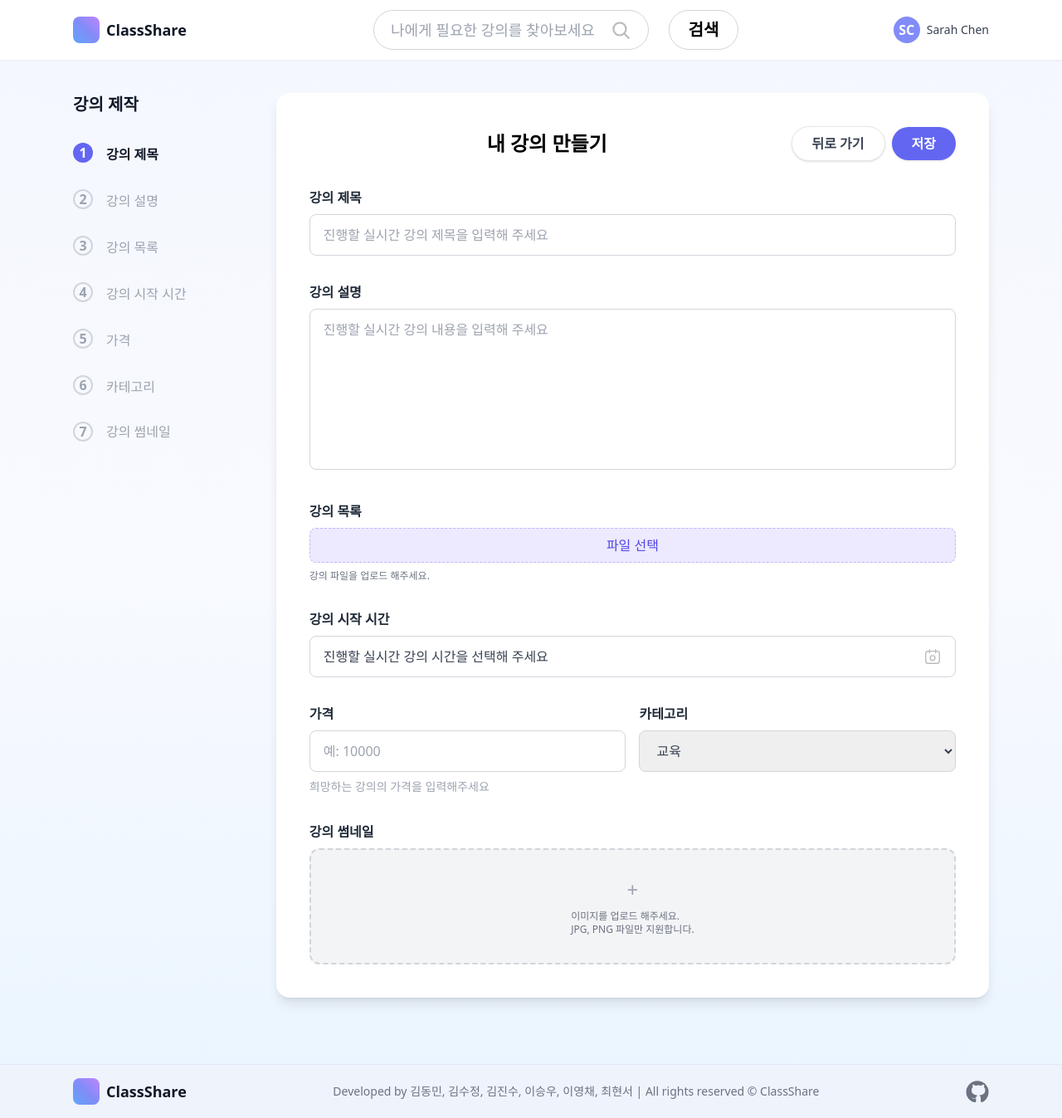
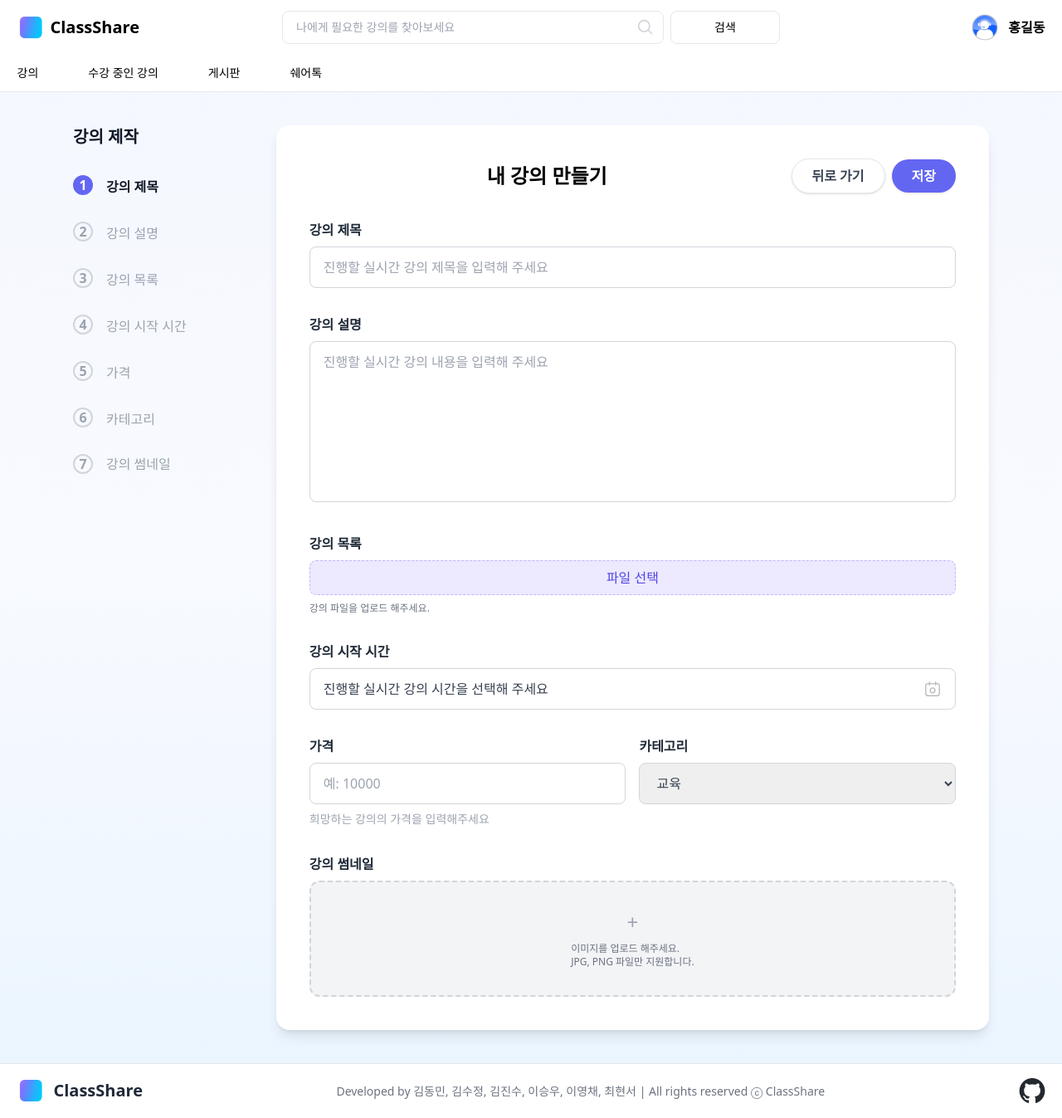
Before and after one commit to ClassShare-Team/ClassShare, a React (Vite) app in the folder client/: page / in a window 1280 px wide. Shown: the whole page at 83% size. Built offline with nearby package versions, Linux system fonts and the light colour scheme; a web font is replaced by a local one.

Commit message:
feat: 강의 생성 페이지 카테고리 추가 및 UI 개선

```diff
--- a/client/src/App.tsx
+++ b/client/src/App.tsx
@@ -1,14 +1,19 @@
-import React from 'react';
-import { BrowserRouter, Routes, Route } from 'react-router-dom';
-import CreateLecturePage from './pages/CreateLecturePage';
+import React from "react";
+import { ThemeProvider } from "styled-components";
+import { theme } from "./theme";
+import { BrowserRouter, Routes, Route } from "react-router-dom";
+import CreateLecturePage from "./pages/CreateLecturePage";
 
-const App: React.FC = () => (
+function App() {
+  return (
+    <ThemeProvider theme={theme}>
       <BrowserRouter>
         <Routes>
           <Route path="/" element={<CreateLecturePage />} />
-      <Route path="/create-lecture" element={<CreateLecturePage />} />
         </Routes>
       </BrowserRouter>
+    </ThemeProvider>
   );
+}
 
 export default App;
--- a/client/src/components/layout/Footer.tsx
+++ b/client/src/components/layout/Footer.tsx
@@ -90,3 +90,4 @@ const GithubIcon = styled.img`
   width: 32px;
   height: 32px;
 `;
+export default Footer;
--- a/client/src/components/layout/Header.tsx
+++ b/client/src/components/layout/Header.tsx
@@ -93,3 +93,4 @@ const LoginButton = styled.button`
   font-weight: 500;
   cursor: pointer;
 `;
+export default Header;
--- a/client/src/pages/CreateLecturePage.tsx
+++ b/client/src/pages/CreateLecturePage.tsx
@@ -1,4 +1,6 @@
 import React, { useRef, useState } from "react";
+import Header from "../components/layout/Header";
+import Footer from "../components/layout/Footer";
 
 function StartTimePicker() {
   const [open, setOpen] = useState(false);
@@ -19,8 +21,10 @@ function StartTimePicker() {
     }
   }, [open]);
 
-  const hourValid = hour === "" || (/^\d{1,2}$/.test(hour) && Number(hour) >= 1 && Number(hour) <= 24);
-  const minValid = minute === "" || (/^\d{1,2}$/.test(minute) && Number(minute) >= 1 && Number(minute) <= 60);
+  const hourValid =
+    hour === "" || (/^\d{1,2}$/.test(hour) && Number(hour) >= 1 && Number(hour) <= 24);
+  const minValid =
+    minute === "" || (/^\d{1,2}$/.test(minute) && Number(minute) >= 1 && Number(minute) <= 60);
 
   return (
     <div className="relative w-full">
@@ -34,9 +38,9 @@ function StartTimePicker() {
           : "진행할 실시간 강의 시간을 선택해 주세요"}
         <span className="ml-2">
           <svg width="22" height="22" fill="none" stroke="#bbb" strokeWidth="1.5" viewBox="0 0 24 24">
-            <rect x="3" y="5" width="18" height="16" rx="3" fill="#fff" stroke="#bbb"/>
-            <path d="M8 3v4M16 3v4" stroke="#bbb" strokeLinecap="round"/>
-            <circle cx="12" cy="14" r="3.2" fill="none" stroke="#bbb"/>
+            <rect x="3" y="5" width="18" height="16" rx="3" fill="#fff" stroke="#bbb" />
+            <path d="M8 3v4M16 3v4" stroke="#bbb" strokeLinecap="round" />
+            <circle cx="12" cy="14" r="3.2" fill="none" stroke="#bbb" />
           </svg>
         </span>
       </button>
@@ -87,7 +91,11 @@ function StartTimePicker() {
             </div>
           </div>
           <button
-            className={`w-full mt-2 py-2 rounded-lg ${date && hour && minute && hourValid && minValid ? "bg-indigo-500 text-white" : "bg-gray-300 text-gray-100"} font-bold`}
+            className={`w-full mt-2 py-2 rounded-lg ${
+              date && hour && minute && hourValid && minValid
+                ? "bg-indigo-500 text-white"
+                : "bg-gray-300 text-gray-100"
+            } font-bold`}
             disabled={!(date && hour && minute && hourValid && minValid)}
             onClick={() => setOpen(false)}
             type="button"
@@ -104,41 +112,7 @@ const CreateLecturePage: React.FC = () => {
   return (
     <div className="min-h-screen flex flex-col bg-gradient-to-b from-[#f4f7fe] via-[#f8faff] to-[#eaf5ff]">
       {/* Header */}
-      <header className="bg-white shadow-sm w-full">
-        <div className="max-w-6xl mx-auto flex items-center justify-between px-6 py-3">
-          <div className="flex items-center space-x-2 min-w-[180px]">
-            <div className="w-8 h-8 rounded-lg bg-gradient-to-tr from-blue-400 via-indigo-400 to-purple-400" />
-            <span className="text-lg font-bold text-gray-900">ClassShare</span>
-          </div>
-          {/* 검색창 (input+icon) + 검색버튼 분리해서 테두리 확실하게 */}
-          <div className="flex flex-1 justify-center">
-            <div className="flex items-center gap-4 w-[440px]">
-              {/* input + icon (테두리, 둥글게) */}
-              <div className="flex items-center flex-1 bg-white border border-gray-300 rounded-full px-5 h-12">
-                <input
-                  type="text"
-                  placeholder="나에게 필요한 강의를 찾아보세요"
-                  className="flex-1 bg-transparent focus:outline-none text-lg text-gray-700 placeholder-gray-400 font-normal"
-                  style={{ minWidth: 0 }}
-                />
-                {/* 돋보기 아이콘 */}
-                <svg width="26" height="26" viewBox="0 0 24 24" fill="none" stroke="#bbb" strokeWidth="2" strokeLinecap="round" strokeLinejoin="round" className="ml-1">
-                  <circle cx="11" cy="11" r="7" />
-                  <line x1="16.65" y1="16.65" x2="21" y2="21" />
-                </svg>
-              </div>
-              {/* 검색 버튼(분리) */}
-              <button className="h-12 w-28 bg-white border border-gray-300 rounded-full text-black font-semibold text-xl hover:bg-gray-50 transition ml-2">
-                검색
-              </button>
-            </div>
-          </div>
-          <div className="flex items-center space-x-2 min-w-[120px] justify-end">
-            <div className="w-8 h-8 bg-indigo-400 rounded-full flex items-center justify-center text-white font-bold">SC</div>
-            <span className="font-medium text-gray-700 text-sm">Sarah Chen</span>
-          </div>
-        </div>
-      </header>
+      <Header />
 
       {/* Main Content */}
       <main className="flex-1 flex flex-col">
@@ -167,9 +141,7 @@ const CreateLecturePage: React.FC = () => {
                     >
                       {idx + 1}
                     </div>
-                    {idx !== 6 && (
-                      <div className="w-px flex-1 bg-gray-200 mt-1"></div>
-                    )}
+                    {idx !== 6 && <div className="w-px flex-1 bg-gray-200 mt-1"></div>}
                   </div>
                   <span
                     className={`text-base ${
@@ -256,9 +228,12 @@ const CreateLecturePage: React.FC = () => {
                   </label>
                   <select className="w-full border border-gray-300 rounded-lg px-4 py-3 focus:outline-none focus:ring-2 focus:ring-indigo-300 text-gray-700">
                     <option>교육</option>
-                    <option>IT</option>
-                    <option>디자인</option>
-                    <option>기타</option>
+                    <option>개발</option>
+                    <option>음악</option>
+                    <option>요리</option>
+                    <option>운동</option>
+                    <option>예술</option>
+                    <option>글쓰기</option>
                   </select>
                 </div>
               </div>
@@ -279,36 +254,7 @@ const CreateLecturePage: React.FC = () => {
       </main>
 
       {/* Footer */}
-      <footer className="w-full bg-[#eef3fc] border-t border-[#e0e8f8] mt-10 py-4">
-        <div className="max-w-6xl mx-auto px-6 flex items-center justify-between">
-          <div className="flex items-center space-x-2">
-            <div className="w-8 h-8 rounded-lg bg-gradient-to-tr from-blue-400 via-indigo-400 to-purple-400" />
-            <span className="text-lg font-bold text-gray-900">ClassShare</span>
-          </div>
-          <div className="text-sm text-gray-500">
-            Developed by 김동민, 김수정, 김진수, 이승우, 이영채, 최현서 | All rights reserved © ClassShare
-          </div>
-          <a
-            href="#"
-            className="text-gray-500 hover:text-gray-700 transition"
-            aria-label="github"
-          >
-            <svg
-              width="28"
-              height="28"
-              fill="none"
-              viewBox="0 0 24 24"
-              stroke="currentColor"
-              strokeWidth="1.2"
-            >
-              <path
-                fill="currentColor"
-                d="M12 1.75C6.06 1.75 1 6.82 1 12.75c0 4.86 3.44 8.87 8.21 9.87.6.12.82-.26.82-.58 0-.29-.01-1.07-.02-2.09-3.34.73-4.04-1.61-4.04-1.61-.55-1.4-1.35-1.78-1.35-1.78-1.1-.75.08-.74.08-.74 1.21.09 1.85 1.24 1.85 1.24 1.08 1.86 2.83 1.32 3.52 1.01.11-.78.42-1.33.76-1.64-2.66-.3-5.46-1.33-5.46-5.93 0-1.31.47-2.38 1.24-3.22-.12-.3-.54-1.53.12-3.18 0 0 1.01-.32 3.31 1.23a11.5 11.5 0 0 1 3.01-.41c1.02.01 2.05.14 3.01.41 2.3-1.55 3.31-1.23 3.31-1.23.66 1.65.24 2.88.12 3.18.77.84 1.24 1.91 1.24 3.22 0 4.61-2.81 5.63-5.48 5.93.43.37.81 1.09.81 2.2 0 1.59-.01 2.87-.01 3.26 0 .32.22.7.83.58C19.56 21.62 23 17.61 23 12.75c0-5.93-5.06-11-11-11Z"
-              />
-            </svg>
-          </a>
-        </div>
-      </footer>
+      <Footer />
     </div>
   );
 };
--- /dev/null
+++ b/client/src/styled.d.ts
@@ -0,0 +1,10 @@
+import "styled-components";
+
+declare module "styled-components" {
+  export interface DefaultTheme {
+    colors: {
+      white: string;
+      gray200: string;
+    };
+  }
+}
--- /dev/null
+++ b/client/src/theme.ts
@@ -0,0 +1,6 @@
+export const theme = {
+  colors: {
+    white: "#fff",
+    gray200: "#e5e7eb",
+  },
+};
```
Lines whose indentation alone changed are shown as unchanged.
